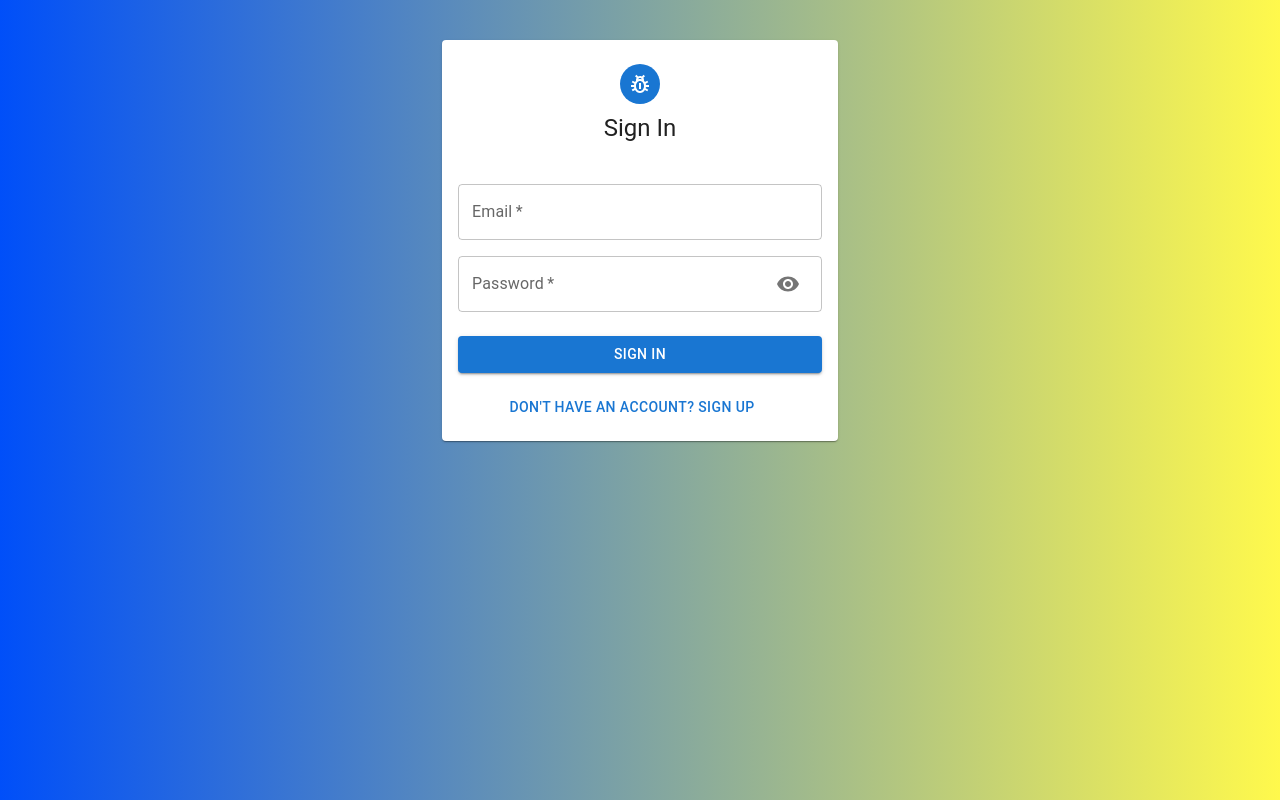
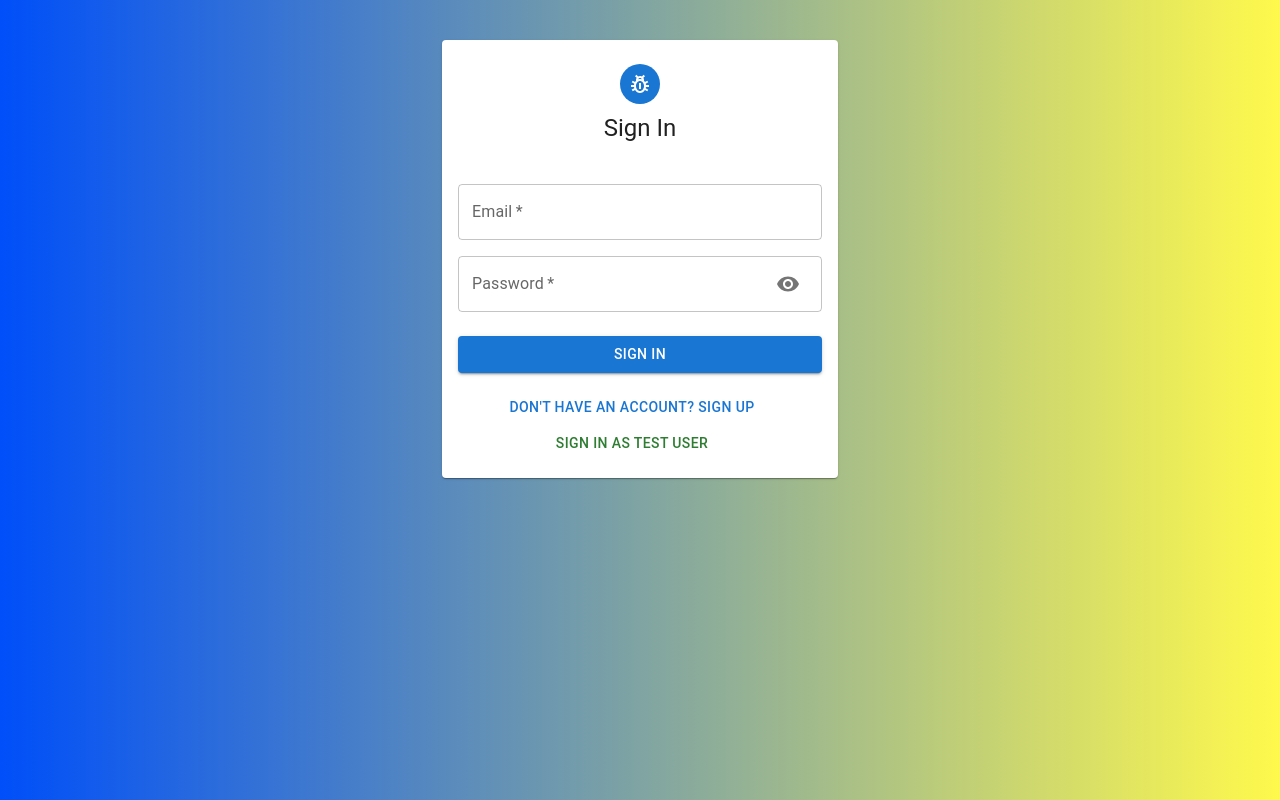
Before and after one commit to mercadorico/TrackIT-client, a React (Create React App) app: page /auth in a window 1280 px wide. Built offline with nearby package versions, Linux system fonts and the light colour scheme.

Commit message:
Add sign in as test user functionality.

```diff
--- a/src/components/Auth/Auth.js
+++ b/src/components/Auth/Auth.js
@@ -48,6 +48,11 @@ const Auth = () => {
     setShowPassword(false);
   }
 
+  const autoSignIn = () => {
+    // Sign in automatically as test user
+    dispatch(signin({...formData, email: 'test.admin@gmail.com', password: 'test'}, navigate));
+  }
+
   const LoadingSpinner = () => {
     return (
       <>
@@ -88,6 +93,11 @@ const Auth = () => {
                           {isSignup ? 'Already have an account? Sign In' : "Don't have an account? Sign Up"}
                         </Button>
                       </Grid>
+                      <Grid item>
+                        <Button onClick={autoSignIn} color='success'>
+                          {!isSignup && 'Sign In as Test User'}
+                        </Button>
+                      </Grid>
                     </Grid>
                   </Grid>
                 </form>
```
